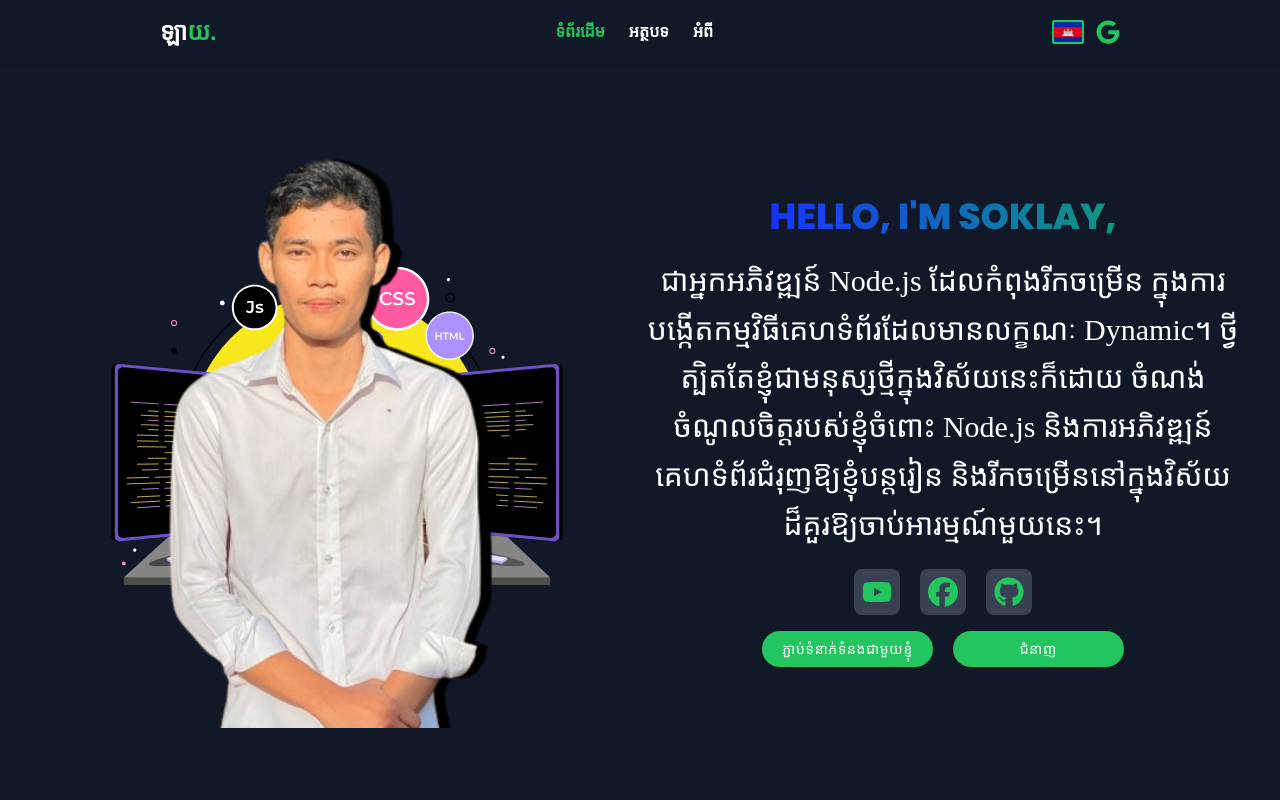
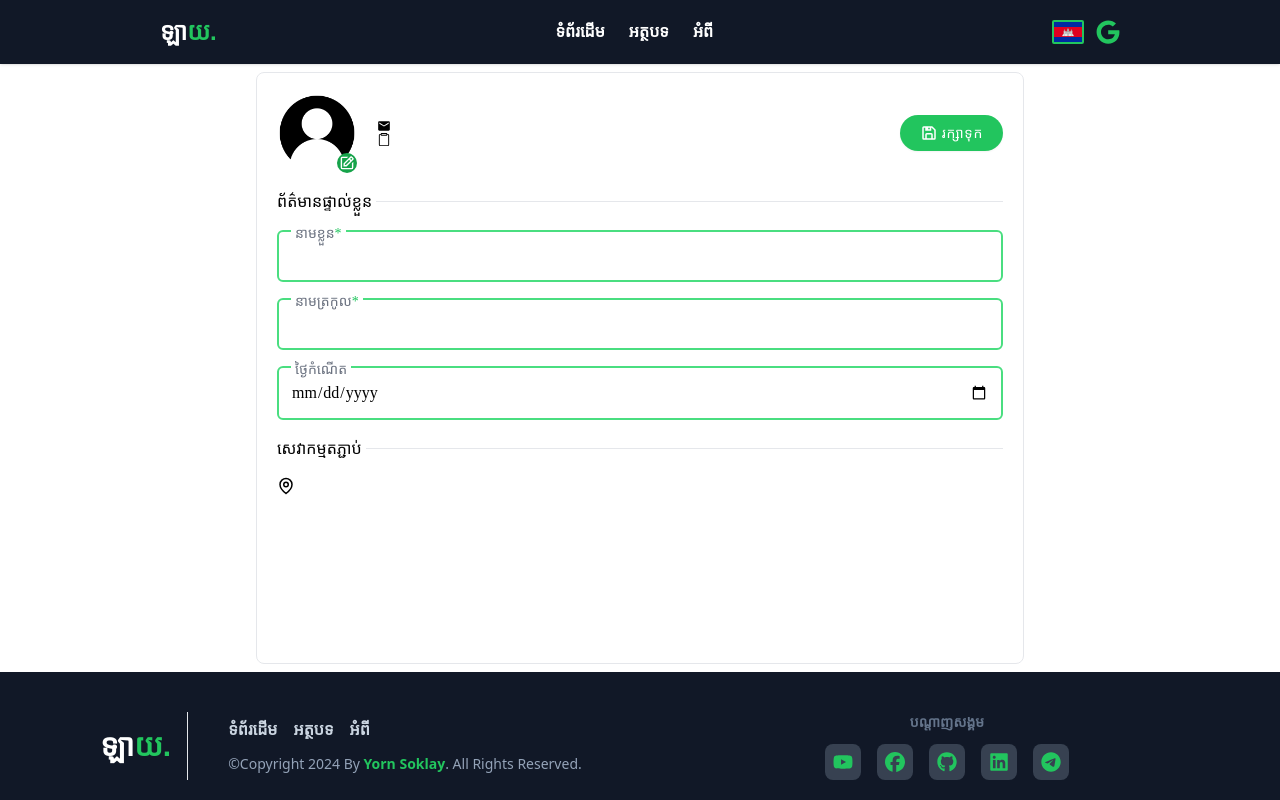
Before and after one commit to Soklayy/blog, a React (Vite) app: page /profile in a window 1280 px wide. Before the commit this address led to /. Built offline with nearby package versions, Linux system fonts and the light colour scheme; a web font is replaced by a local one.

Commit message:
modified profile component

```diff
--- a/src/page/Profile.tsx
+++ b/src/page/Profile.tsx
@@ -30,7 +30,7 @@ const Profile = () => {
 
   useEffect(() => {
     if (!auth?.user?.id) {
-      navigate('/')
+      // navigate('/')
     }
   }, [auth?.user])
   const saveHandler = () => {
@@ -65,7 +65,7 @@ const Profile = () => {
           <div className='relative h-20 w-20'>
             <img
               src={('string' == typeof profileImage) ? profileImage as string : URL.createObjectURL(profileImage as File)}
-              className="rounded-full object-cover"
+              className="rounded-full w-full h-full object-cover"
             />
             <div>
               <label htmlFor="profile"><BiEdit className='absolute bottom-0 -right-0 text-white bg-green-600 p-[.1rem] text-xl rounded-full cursor-pointer file:' title='Edit profile' /></label>
```
